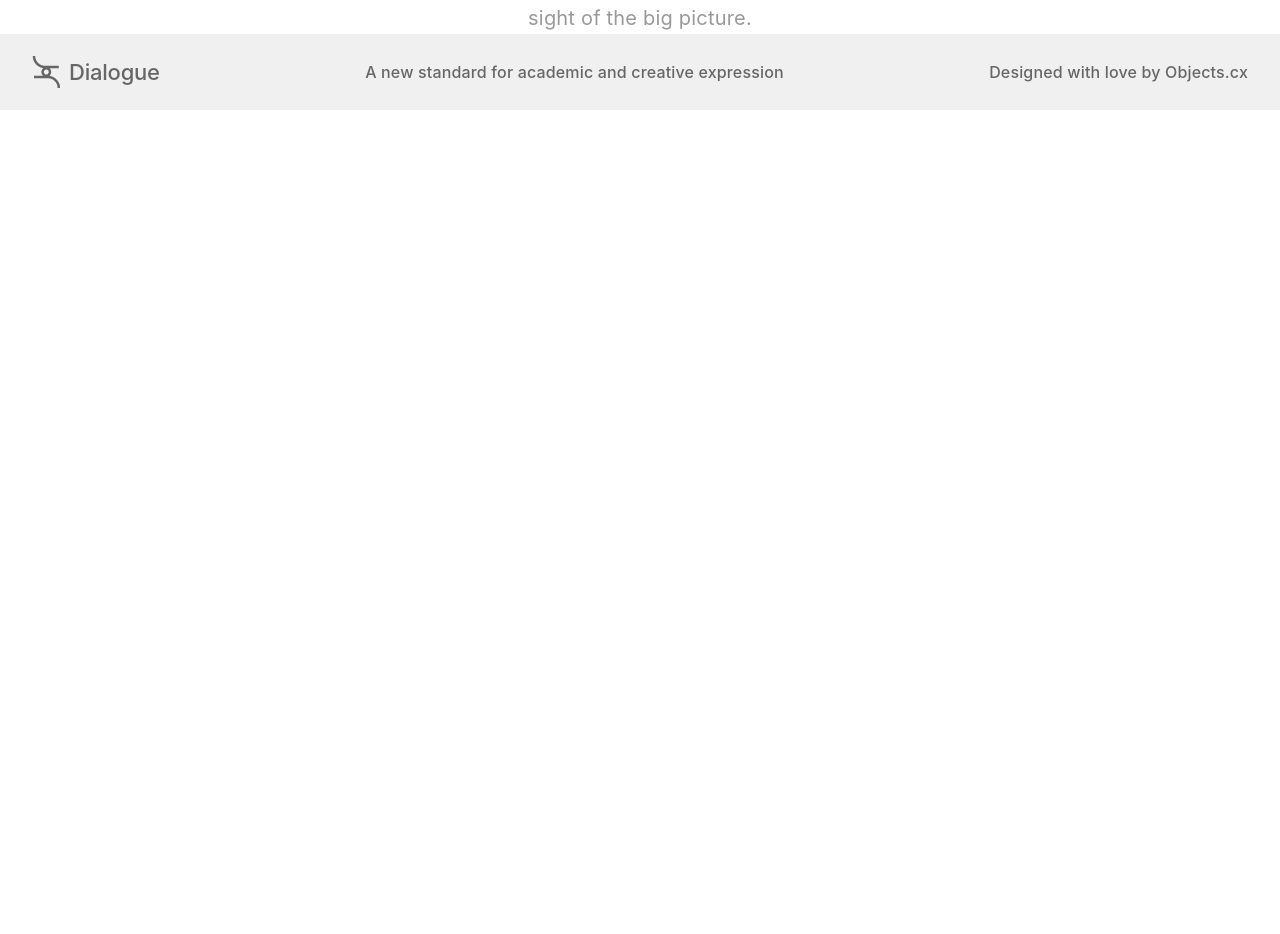
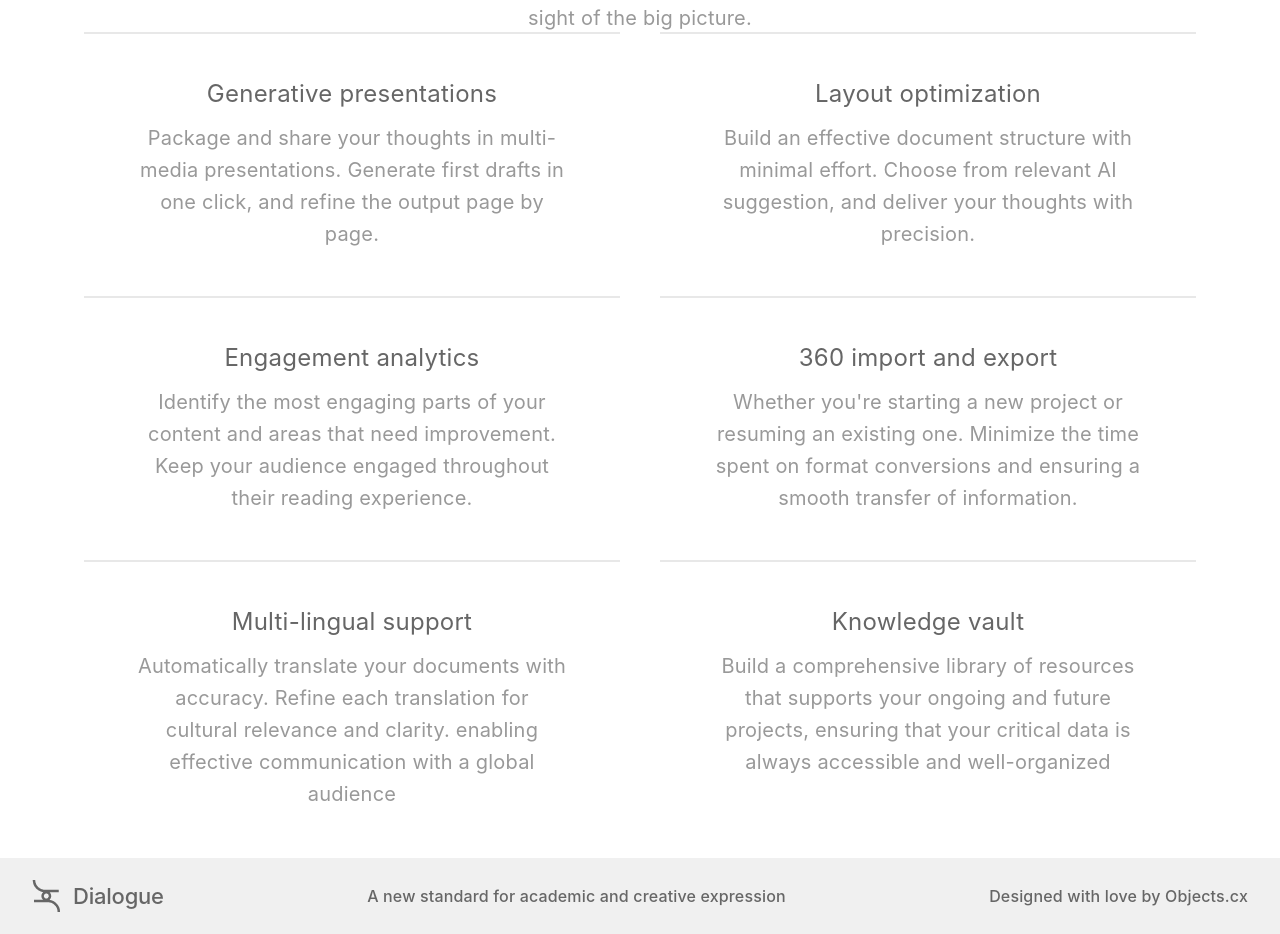
Before and after one commit to Dev0715/Dialogue-React-Landing, a React (Create React App) app: page / in a window 1280 px wide. Shown: the part 3786-4720 px from the top of the page. Before the commit the page ends 3896 px from the top, so only its background shows below. Built offline with nearby package versions, Linux system fonts and the light colour scheme; the HTML template or start-up script is replaced by a standard one.

Commit message:
update: add perspective page

```diff
--- a/src/components/footer/styles.module.css
+++ b/src/components/footer/styles.module.css
@@ -9,7 +9,7 @@
 .logo_wrapper {
   display: flex;
   align-items: center;
-  gap: 8px;
+  gap: 12px;
 }
 
 .logo_text {
--- /dev/null
+++ b/src/components/landing/finisher/index.js
@@ -0,0 +1,53 @@
+import Perspective from "../perspective";
+import styles from "./styles.module.css";
+
+const Finisher = () => {
+  const perspectives = [
+    {
+      title: "Generative presentations",
+      description:
+        "Package and share your thoughts in multi-media presentations. Generate first drafts in one click, and refine the output page by page.",
+    },
+    {
+      title: "Layout optimization",
+      description:
+        "Build an effective document structure with minimal effort. Choose from relevant AI suggestion, and deliver your thoughts with precision.",
+    },
+    {
+      title: "Engagement analytics",
+      description:
+        "Identify the most engaging parts of your content and areas that need improvement. Keep your audience engaged throughout their reading experience.",
+    },
+    {
+      title: "360 import and export",
+      description:
+        "Whether you're starting a new project or resuming an existing one. Minimize the time spent on format conversions and ensuring a smooth transfer of information.",
+    },
+    {
+      title: "Multi-lingual support",
+      description:
+        "Automatically translate your documents with accuracy. Refine each translation for cultural relevance and clarity. enabling effective communication with a global audience",
+    },
+    {
+      title: "Knowledge vault",
+      description:
+        "Build a comprehensive library of resources that supports your ongoing and future projects, ensuring that your critical data is always accessible and well-organized",
+    },
+  ];
+
+  return (
+    <div className={styles.container}>
+      <div className={styles.perspective_wrapper}>
+        {perspectives.map((item, index) => (
+          <Perspective
+            key={index}
+            title={item.title}
+            description={item.description}
+          />
+        ))}
+      </div>
+    </div>
+  );
+};
+
+export default Finisher;
--- /dev/null
+++ b/src/components/landing/finisher/styles.module.css
@@ -0,0 +1,10 @@
+.container {
+
+}
+
+.perspective_wrapper {
+  display: flex;
+  justify-content: space-between;
+  flex-wrap: wrap;
+  padding: 0px 84px 0px 84px;
+}
--- /dev/null
+++ b/src/components/landing/perspective/index.js
@@ -0,0 +1,12 @@
+import styles from "./styles.module.css";
+
+const Perspective = ({ title, description }) => {
+  return (
+    <div className={styles.container}>
+      <p className={styles.title}>{title}</p>
+      <p className={styles.description}>{description}</p>
+    </div>
+  );
+};
+
+export default Perspective;
--- /dev/null
+++ b/src/components/landing/perspective/styles.module.css
@@ -0,0 +1,28 @@
+.container {
+  width: 48.2%;
+  box-sizing: border-box;
+  display: flex;
+  flex-direction: column;
+  align-items: center;
+  padding: 32px 0px 48px 0px;
+  box-shadow: 0px -2px 0px 0px #E8E8E8;
+}
+
+.title {
+  font-size: 24px;
+  font-weight: 400;
+  line-height: 56px;
+  letter-spacing: 0.01em;
+  text-align: center;
+  color: #666666;
+}
+
+.description {
+  width: 80%;
+  font-size: 20px;
+  font-weight: 400;
+  line-height: 32px;
+  letter-spacing: 0.01em;
+  text-align: center;
+  color: #999999;
+}
--- a/src/landing/index.js
+++ b/src/landing/index.js
@@ -1,3 +1,4 @@
+import Finisher from "../components/landing/finisher";
 import LandingHero from "../components/landing/hero";
 import Service from "../components/landing/service";
 import styles from "./styles.module.css";
@@ -24,6 +25,7 @@ const LandingPage = () => {
         title="Find previously unforeseen connections between ideas"
         description="Dialogue consults the latest research and publications. See how others are talking about similar ideas and concepts. Never loose sight of the big picture."
       />
+      <Finisher />
     </div>
   );
 };
```
